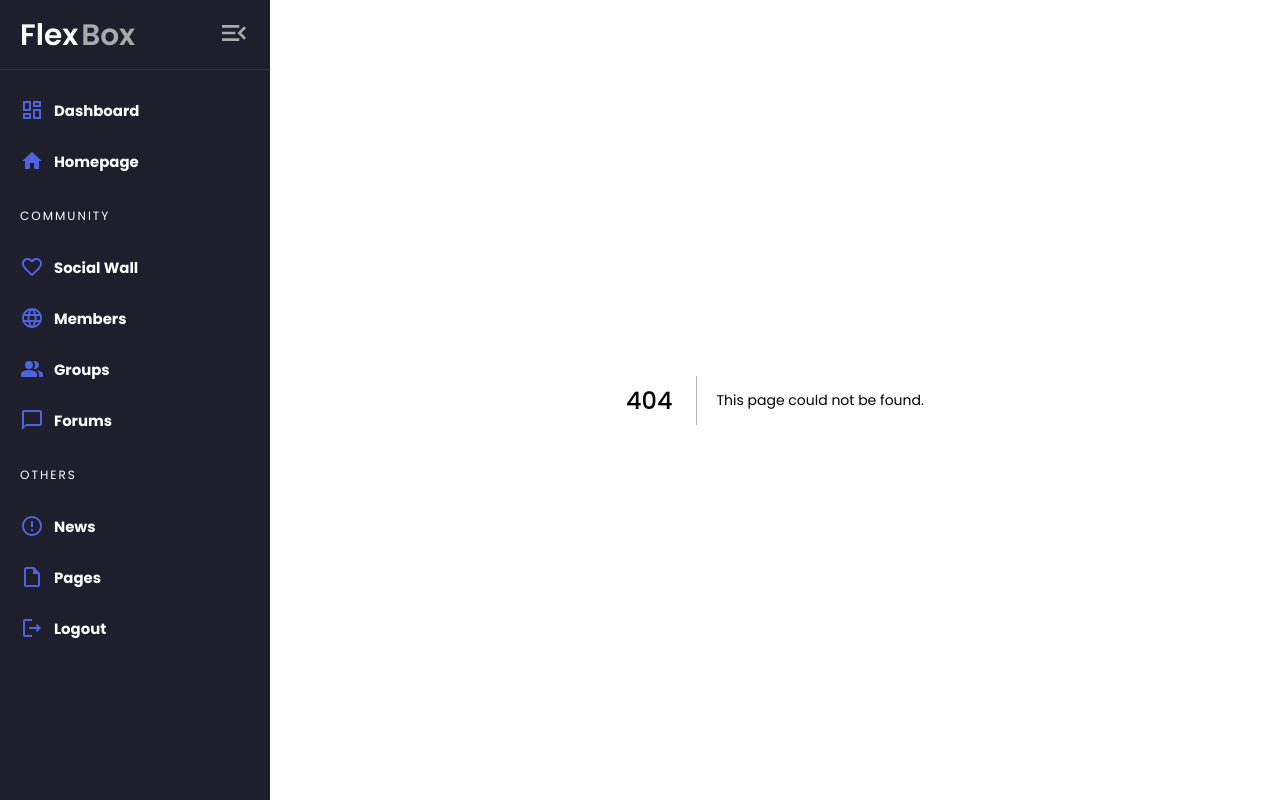
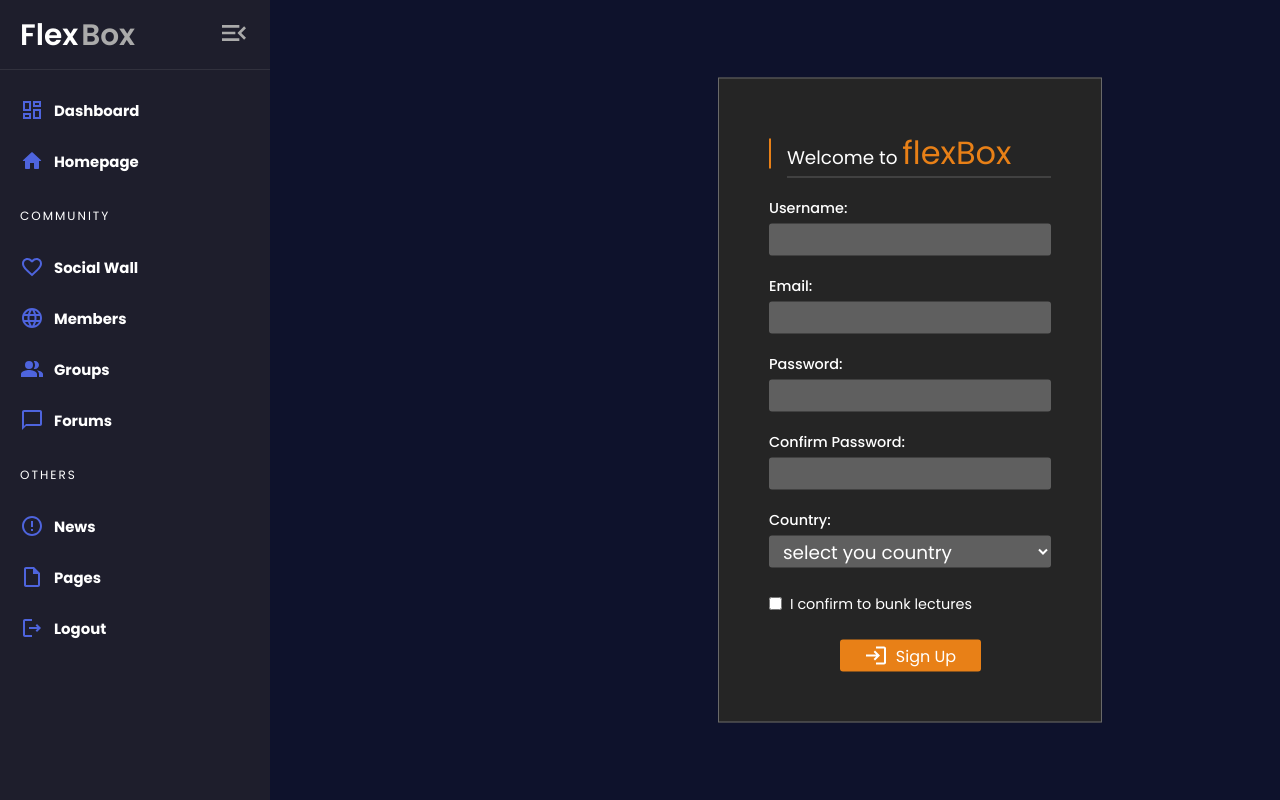
Before and after one commit to GECR-flexBox/flexBox, a Next.js app: page /Signup in a window 1280 px wide. Before the commit this address had no page. Built offline with nearby package versions, Linux system fonts and the light colour scheme; a web font is replaced by a local one.

Commit message:
login edit

```diff
--- a/pages/Login/index.jsx
+++ b/pages/Signup/index.jsx
@@ -1,10 +1,11 @@
 import React from 'react'
-import styles from '@/styles/Login.module.css'
+import styles from '../../styles/Login.module.css'
 import LoginIcon from '@mui/icons-material/Login';
 
 const Login = () => {
     return (
-        <section className={styles.signup}>
+        <main>
+            <section className={styles.signup}>
             <div className={styles.wrapper}>
                 <form action="" className={styles.form}>
                     <div className={styles.title}>
@@ -37,6 +38,7 @@ const Login = () => {
                 </form>
             </div>
         </section>
+        </main>
     )
 }
 
```
